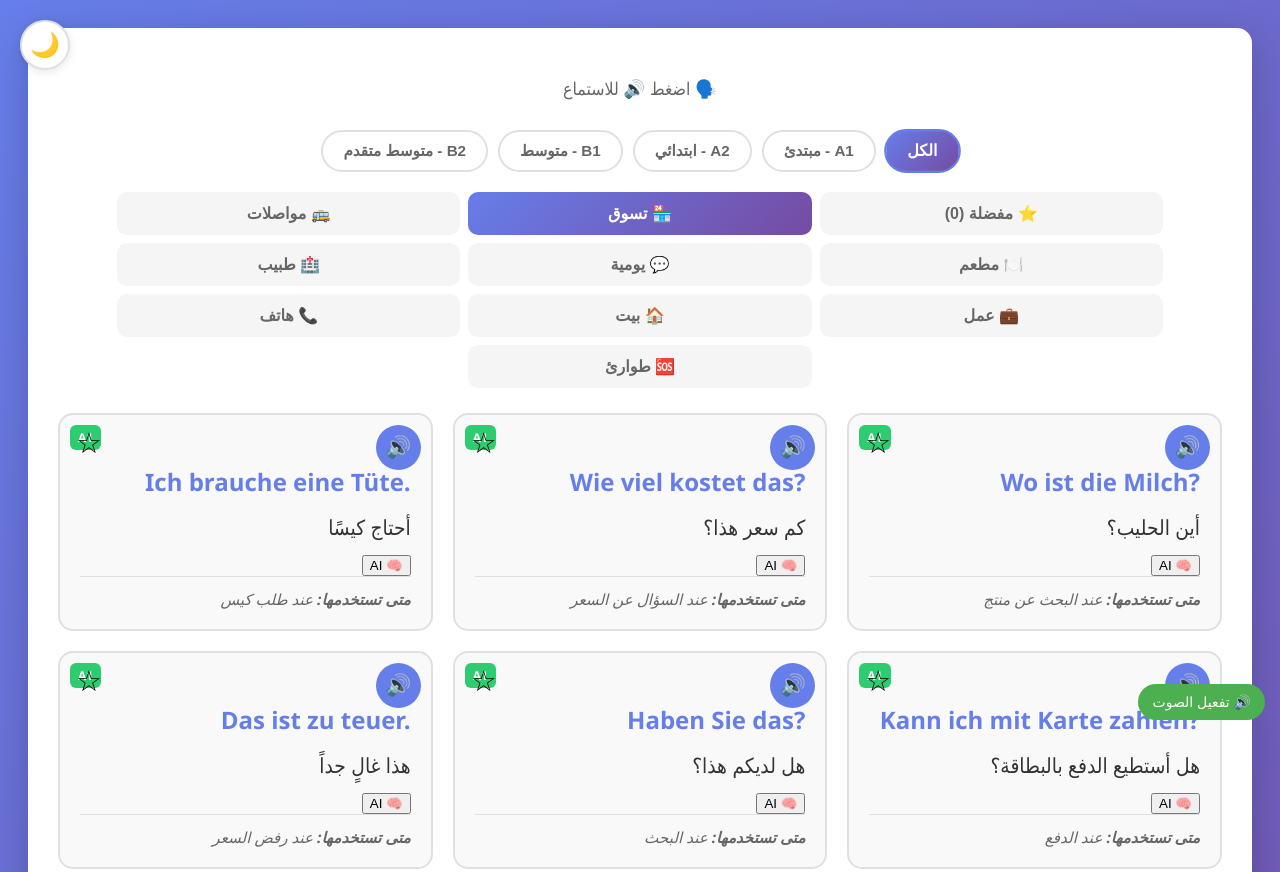
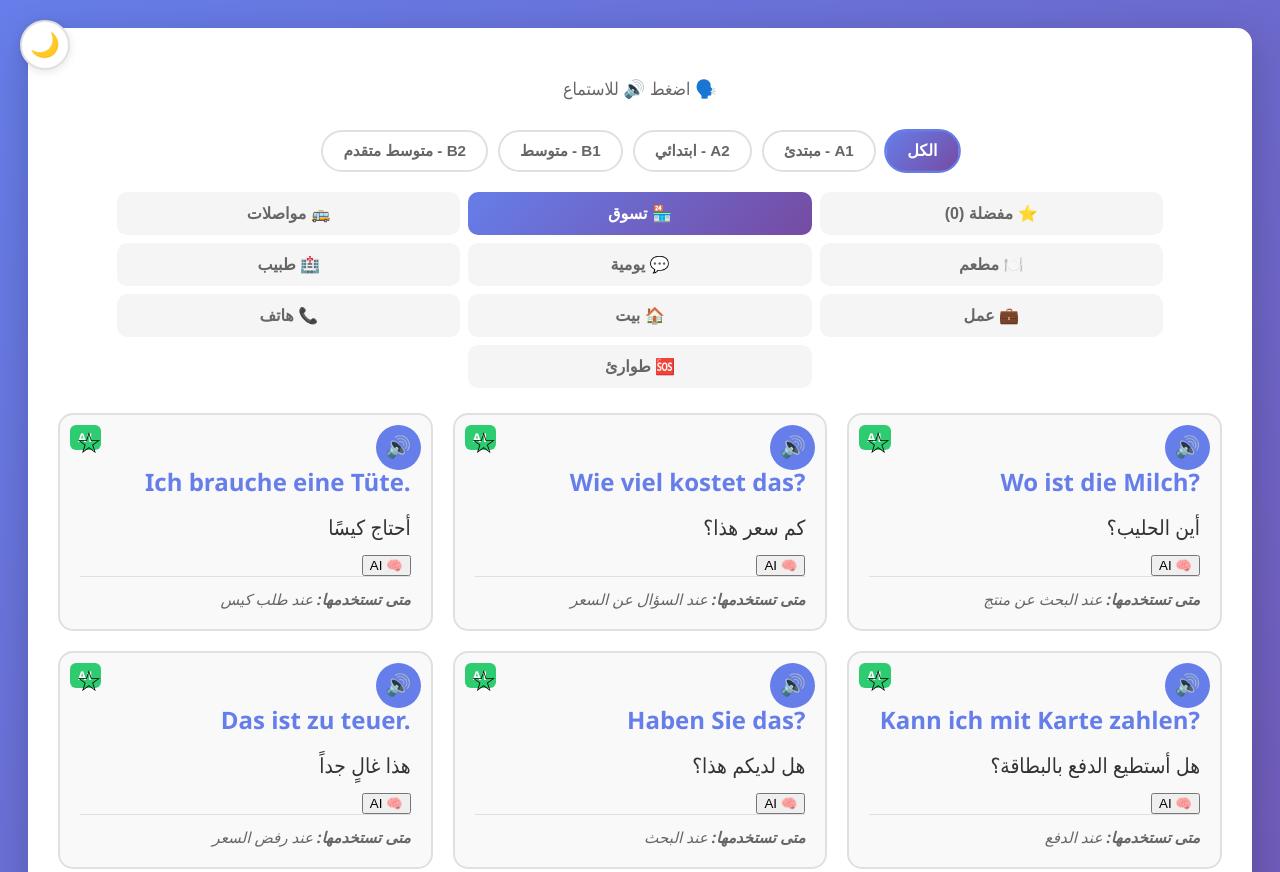
Before and after one commit to bakerdandal1234/baker, a plain HTML site: page index.html in a window 1280 px wide. Shown: the top 872 px of the page. Drawn offline with Linux system fonts and the light colour scheme.

Commit message:
Remove audio button from index.html
Removed the audio button from the HTML.

```diff
--- a/index.html
+++ b/index.html
@@ -18,22 +18,7 @@
         🌙
     </button>
 
-    <button id="enableAudioBtn"
-            onclick="initAudio()"
-            style="
-              position: fixed;
-              bottom: 80px;
-              right: 15px;
-              z-index: 1000;
-              padding: 10px 14px;
-              border-radius: 50px;
-              border: none;
-              background: #4CAF50;
-              color: white;
-              font-size: 14px;
-              cursor: pointer;">
-        🔊 تفعيل الصوت
-    </button>
+
 
     <div class="container">
         <p class="subtitle">🗣️ اضغط 🔊 للاستماع</p>
```
